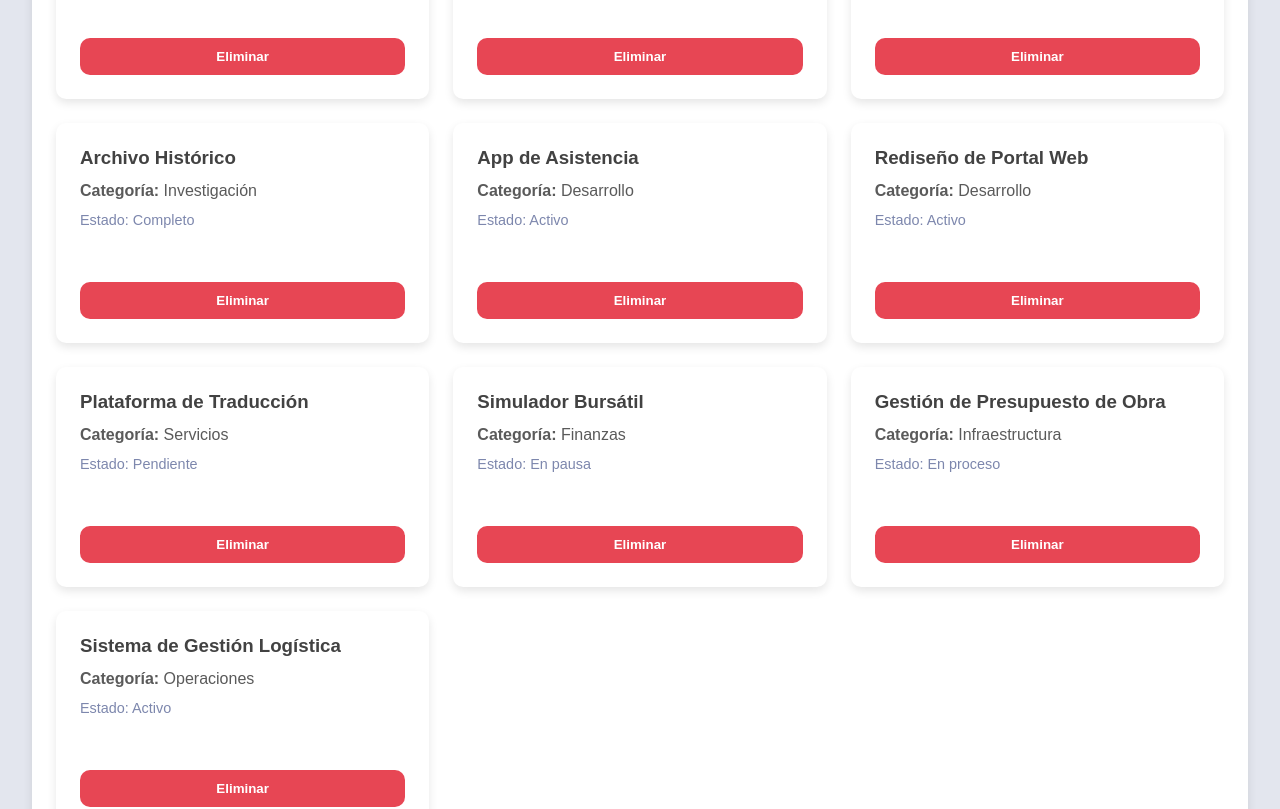
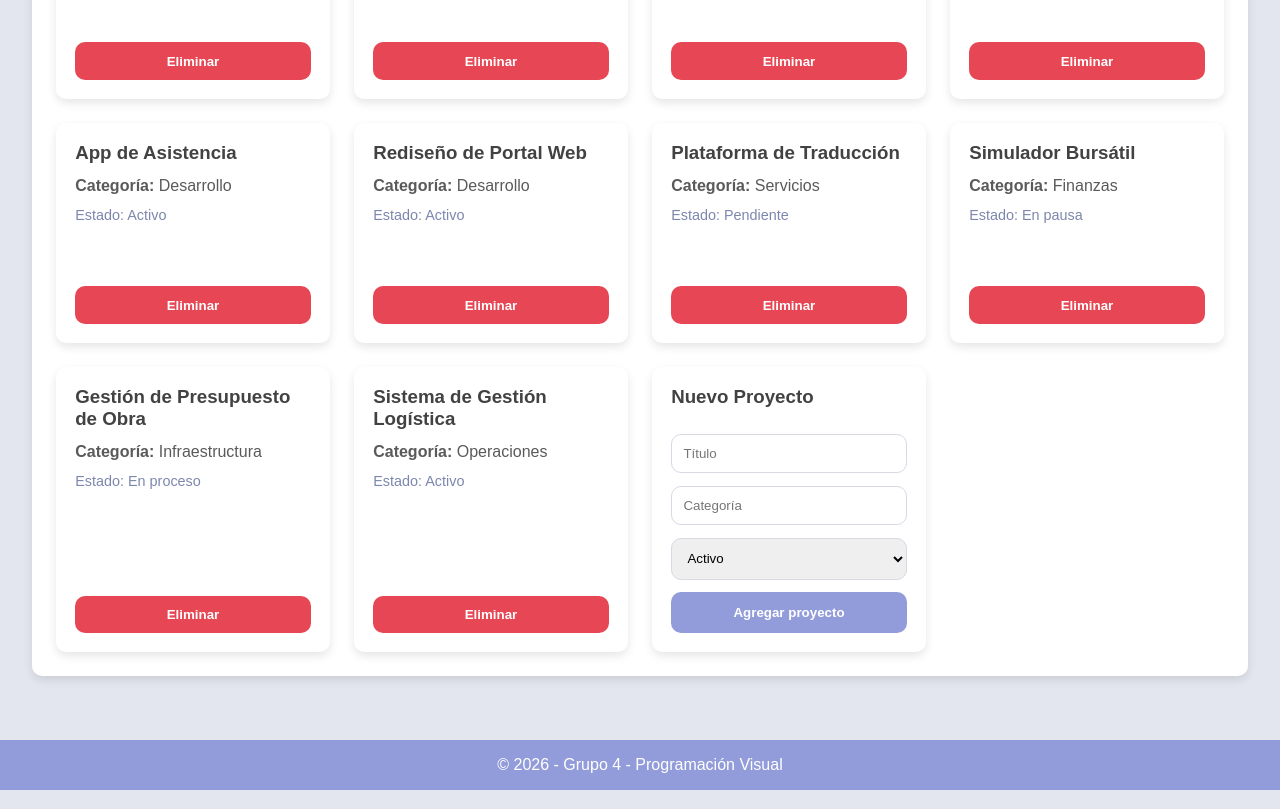
Before and after one commit to victoriaavalee/pv_tp3_grupo4, a React (Vite) app in the folder mi-proyecto/: page / in a window 1280 px wide. Shown: the part 482-1291 px from the top of the page. Built offline with nearby package versions, Linux system fonts and the light colour scheme.

Commit message:
arreglos readme y agregarProyecto

```diff
--- a/mi-proyecto/src/components/ListaProyectos.jsx
+++ b/mi-proyecto/src/components/ListaProyectos.jsx
@@ -9,6 +9,12 @@ function ListaProyectos() {
     useEffect(() => {
     setProyectos(obtenerProyectos());
   }, []);
+
+  const [nuevoProyecto, setNuevoProyecto] = useState({
+    titulo: '',
+    categoria: '',
+    estado: 'Activo'
+});
 
   const handleEliminar = (id) => {
     eliminarProyecto(id);
@@ -22,6 +28,35 @@ function ListaProyectos() {
     const proyectosFiltrados = buscarProyecto(valor);
     setProyectos(proyectosFiltrados);
   };
+
+  const handleChange = (e) => {
+    const { name, value } = e.target;
+    setNuevoProyecto({
+        ...nuevoProyecto,
+        [name]: value
+    });
+};
+
+const handleAgregar = () => {
+    if (
+        nuevoProyecto.titulo.trim() === '' ||
+        nuevoProyecto.categoria.trim() === ''
+    ) {
+        alert('Complete todos los campos');
+        return;
+    }
+    const proyecto = {
+        id: Date.now(),
+        ...nuevoProyecto
+    };
+    agregarProyecto(proyecto);
+    setProyectos(obtenerProyectos());
+    setNuevoProyecto({
+        titulo: '',
+        categoria: '',
+        estado: 'Activo'
+    });
+};
 
   return (
 <section className="lista-proyectos-container">
@@ -38,7 +73,7 @@ function ListaProyectos() {
           className="buscador"
         />
       </div>
-      <div className="grid-proyectos">
+      <div className="contenedor-proyectos">
         {proyectos.map((proyecto) => (
           <article
             key={proyecto.id}
@@ -64,6 +99,37 @@ function ListaProyectos() {
             </button>
           </article>
         ))}
+        <article className="card-proyecto card-agregar">
+        <h3>Nuevo Proyecto</h3>
+        <input
+            type="text"
+            name="titulo"
+            placeholder="Título"
+            value={nuevoProyecto.titulo}
+            onChange={handleChange}
+        />
+        <input
+            type="text"
+            name="categoria"
+            placeholder="Categoría"
+            value={nuevoProyecto.categoria}
+            onChange={handleChange}
+        />
+        <select
+            name="estado"
+            value={nuevoProyecto.estado}
+            onChange={handleChange}
+        >
+            <option value="Activo">Activo</option>
+            <option value="Pendiente">Pendiente</option>
+            <option value="En proceso">En proceso</option>
+            <option value="Completo">Completo</option>
+            <option value="En pausa">En pausa</option>
+        </select>
+        <button className="btn-agregar" onClick={handleAgregar}>
+          Agregar proyecto
+        </button>
+      </article>
       </div>
     </section>
   );
--- a/mi-proyecto/src/css/ListaProyectos.css
+++ b/mi-proyecto/src/css/ListaProyectos.css
@@ -32,26 +32,26 @@
     box-shadow: 0 0 8px rgba(146, 156, 218, 0.3);
 }
 
-.grid-proyectos {
+.contenedor-proyectos {
     display: grid;
-    grid-template-columns: repeat(3, 1fr);
+    grid-template-columns: repeat(auto-fit, minmax(260px, 1fr));
     gap: 1.5rem;
 }
 
 .card-proyecto {
-    background-color: white;
+    background: white;
     border-radius: var(--radius);
-    padding: 1.5rem;
+    padding: 1.2rem;
     box-shadow: var(--shadow);
-    transition: 0.2s ease;
     display: flex;
     flex-direction: column;
     justify-content: space-between;
     min-height: 220px;
+    transition: 0.2s ease;
 }
 
 .card-proyecto:hover {
-    transform: translateY(-5px);
+    transform: translateY(-4px);
 }
 
 .card-proyecto h3 {
@@ -86,3 +86,38 @@
     background-color: var(--danger-hover);
     transform: translateY(-2px);
 }
+
+.card-agregar {
+    gap: 0.8rem;
+}
+
+.card-agregar input,
+.card-agregar select {
+    padding: 0.7rem;
+    border: 1px solid #d7d9e5;
+    border-radius: var(--radius);
+    outline: none;
+    font-family: var(--font);
+}
+
+.card-agregar input:focus,
+.card-agregar select:focus {
+    border-color: var(--primary);
+}
+
+.btn-agregar {
+    margin-top: auto;
+    border: none;
+    padding: 0.8rem;
+    border-radius: var(--radius);
+    background-color: var(--primary);
+    color: white;
+    font-weight: 600;
+    cursor: pointer;
+    transition: 0.2s ease;
+}
+
+.btn-agregar:hover {
+    background-color: var(--primary-dark);
+    transform: translateY(-2px);
+}
```
Also changed, not shown: 1 other file (tests, documents, lock files or other folders).
